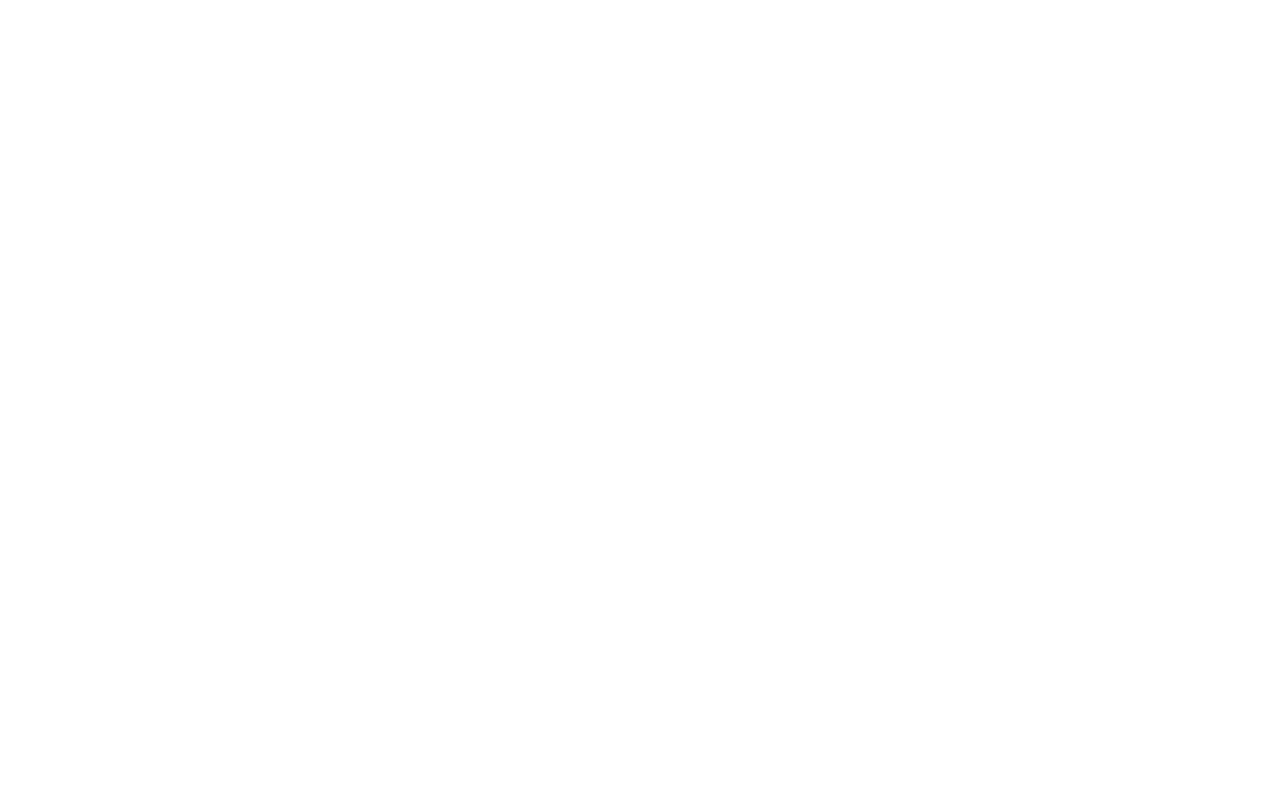
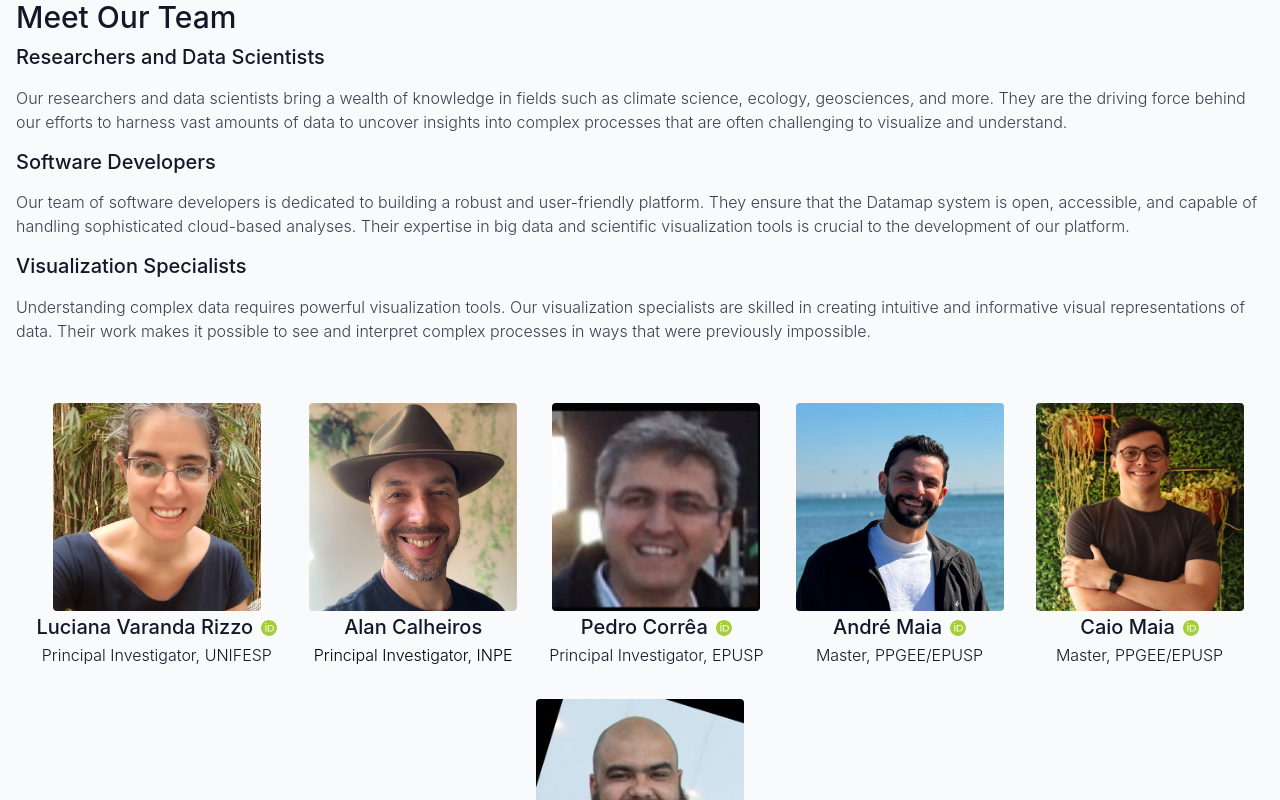
Before and after one commit to ardc-brazil/datamap-home-page, a Next.js app: page /h/project/about in a window 1280 px wide. Before the commit this address had no page. Shown: the part 500-1300 px from the top of the page. Before the commit the page ends 800 px from the top, so only its background shows below. Built offline with nearby package versions, Linux system fonts and the light colour scheme; no server answers.

Commit message:
Set basepath

```diff
--- a/components/Footer.tsx
+++ b/components/Footer.tsx
@@ -16,7 +16,7 @@ export function Footer(props: FooterProps) {
         <div className="grid grid-rows-1 md:grid-flow-col px-8 gap-4">
           <div className="row-span-2">
             <Link href="/">
-              <Image src="/img/logo.svg" alt="DataMap" className="md:px-6 w-60 " width={0} height={0} />
+              <Image src="/h/img/logo.svg" alt="DataMap" className="md:px-6 w-60 " width={0} height={0} />
             </Link>
             <p className="md:px-12 py-8">
               Have an account?{" "}
@@ -73,25 +73,25 @@ export function Footer(props: FooterProps) {
         </div>
         <div className="p-12 flex flex-row gap-4 justify-center">
           <a href="https://www.usp.br/" target="_blank">
-            <Image width={100} height={0} className="grayscale hover:grayscale-0 inline-block w-24 self-center" src="/img/partners-supporters/usp-logo.png" alt="University of São Paulo (USP)" />
+            <Image width={100} height={0} className="grayscale hover:grayscale-0 inline-block w-24 self-center" src="/h/img/partners-supporters/usp-logo.png" alt="University of São Paulo (USP)" />
           </a>
           <a href="https://www.gov.br/inpe" target="_blank">
-            <Image width={100} height={0} className="grayscale hover:grayscale-0 inline-block w-16 self-center" src="/img/partners-supporters/inpe-logo.png" alt="National Institute for Space Research (INPE)" />
+            <Image width={100} height={0} className="grayscale hover:grayscale-0 inline-block w-16 self-center" src="/h/img/partners-supporters/inpe-logo.png" alt="National Institute for Space Research (INPE)" />
           </a>
           <a href="https://www.unicamp.br/" target="_blank">
-            <Image width={100} height={0} className="grayscale hover:grayscale-0 inline-block w-12 self-center" src="/img/partners-supporters/unicamp-logo.svg" alt="University of Campinas (Unicamp)" />
+            <Image width={100} height={0} className="grayscale hover:grayscale-0 inline-block w-12 self-center" src="/h/img/partners-supporters/unicamp-logo.svg" alt="University of Campinas (Unicamp)" />
           </a>
           <a href="https://datacite.org/" target="_blank">
-            <Image width={100} height={0} className="grayscale hover:grayscale-0 inline-block w-32 self-center" src="/img/partners-supporters/datacite-logo.png" alt="DataCite" />
+            <Image width={100} height={0} className="grayscale hover:grayscale-0 inline-block w-32 self-center" src="/h/img/partners-supporters/datacite-logo.png" alt="DataCite" />
           </a>
           <a href="https://www.shell.com.br/" target="_blank">
-            <Image width={100} height={0} className="grayscale hover:grayscale-0 inline-block w-7 self-center" src="/img/partners-supporters/shell-logo.png" alt="Shell" />
+            <Image width={100} height={0} className="grayscale hover:grayscale-0 inline-block w-7 self-center" src="/h/img/partners-supporters/shell-logo.png" alt="Shell" />
           </a>
           <a href="https://fapesp.br/" target="_blank">
-            <Image width={100} height={0} className="grayscale hover:grayscale-0 inline-block w-24 h-fit self-center" src="/img/partners-supporters/fapesp-logo.png" alt="São Paulo Research Foundation (Fapesp)" />
+            <Image width={100} height={0} className="grayscale hover:grayscale-0 inline-block w-24 h-fit self-center" src="/h/img/partners-supporters/fapesp-logo.png" alt="São Paulo Research Foundation (Fapesp)" />
           </a>
           <a href="https://www.arm.gov/" target="_blank">
-            <Image width={100} height={0} className="grayscale hover:grayscale-0 inline-block w-24 self-center" src="/img/partners-supporters/arm-logo.png" alt="Atmospheric Radiation Measurement (ARM)" />
+            <Image width={100} height={0} className="grayscale hover:grayscale-0 inline-block w-24 self-center" src="/h/img/partners-supporters/arm-logo.png" alt="Atmospheric Radiation Measurement (ARM)" />
           </a>
         </div>
       </div>
--- a/components/Layout.tsx
+++ b/components/Layout.tsx
@@ -15,7 +15,7 @@ export default function HomePage(props: Props) {
     <div className="">
       <Head>
         <title>DataMap</title>
-        <link rel="icon" href="/favicon.ico" />
+        <link rel="icon" href="/h/favicon.ico" />
         <meta charSet="utf-8"></meta>
         <meta name="viewport" content="width=device-width, initial-scale=1.0"></meta>
       </Head>
--- a/components/Navbar/Navbar.tsx
+++ b/components/Navbar/Navbar.tsx
@@ -9,7 +9,7 @@ export function Navbar() {
       <div className="mx-auto w-full px-2 backdrop-blur-md bg-primary-50/90">
         <div className="flex items-center py-1 h-16">
           <Link href="/" className="pl-6 py-4">
-            <Image width={0} height={0} src="/img/logo.svg" alt="DataMap" className="w-fit h-9" />
+            <Image width={0} height={0} src="/h/img/logo.svg" alt="DataMap" className="w-fit h-9" />
           </Link>
 
           <HiddenNav items={["Search", "Tools", "Support"]}>
--- a/components/ResearcherProfile.tsx
+++ b/components/ResearcherProfile.tsx
@@ -12,7 +12,7 @@ interface ResearcherProps {
 export function ResearcherProfile(props: ResearcherProps) {
 
     function profilePictureUrl() {
-        return props.profile.profilePicture ?? "/img/researcher-profile/default-profile.webp"
+        return props.profile.profilePicture ?? "/h/img/researcher-profile/default-profile.webp"
     }
 
     function ResearcherContainer() {
@@ -23,7 +23,7 @@ export function ResearcherProfile(props: ResearcherProps) {
                 </div>
                 <Image width={100} height={0} className="rounded w-52 h-52" src={profilePictureUrl()} alt={`${props.profile.name} - ${props.profile.role}`} />
                 <h5 className="text-center">{props.profile.name}{props.profile.orcid &&
-                    <Image width={0} height={0} src="/img/orcid-logo.svg" className="w-4 inline-block ml-2" alt="ORCID link" />
+                    <Image width={0} height={0} src="/h/img/orcid-logo.svg" className="w-4 inline-block ml-2" alt="ORCID link" />
                 }</h5>
                 <span className="font-light">{props.profile.role}</span>
             </div>
--- a/next.config.js
+++ b/next.config.js
@@ -5,4 +5,5 @@ module.exports = {
   env: {
     NEXT_PUBLIC_DATAMAP_BASE_URL: process.env.NEXT_PUBLIC_DATAMAP_BASE_URL,
   },
+  basePath: '/h',
 };
--- a/pages/project/partners-and-supporters.tsx
+++ b/pages/project/partners-and-supporters.tsx
@@ -17,13 +17,13 @@ export default function PartnersAndSupporters() {
 
             <div className="flex flex-row gap-8 justify-center p-8">
                 <a href="https://www.usp.br/" target="_blank">
-                    <Image width={100} height={0} className="grayscale hover:grayscale-0 inline-block w-64 self-center" src="/img/partners-supporters/usp-logo.png" alt="University of São Paulo (USP)" />
+                    <Image width={100} height={0} className="grayscale hover:grayscale-0 inline-block w-64 self-center" src="/h/img/partners-supporters/usp-logo.png" alt="University of São Paulo (USP)" />
                 </a>
                 <a href="https://www.gov.br/inpe" target="_blank">
-                    <Image width={100} height={0} className="grayscale hover:grayscale-0 inline-block w-40 self-center" src="/img/partners-supporters/inpe-logo.png" alt="National Institute for Space Research (INPE)" />
+                    <Image width={100} height={0} className="grayscale hover:grayscale-0 inline-block w-40 self-center" src="/h/img/partners-supporters/inpe-logo.png" alt="National Institute for Space Research (INPE)" />
                 </a>
                 <a href="https://www.unicamp.br/" target="_blank">
-                    <Image width={100} height={0} className="grayscale hover:grayscale-0 inline-block w-28 self-center" src="/img/partners-supporters/unicamp-logo.svg" alt="University of Campinas (Unicamp)" />
+                    <Image width={100} height={0} className="grayscale hover:grayscale-0 inline-block w-28 self-center" src="/h/img/partners-supporters/unicamp-logo.svg" alt="University of Campinas (Unicamp)" />
                 </a>
             </div>
 
@@ -33,13 +33,13 @@ export default function PartnersAndSupporters() {
             </p>
             <div className="flex flex-row gap-8 justify-center p-4">
                 <a href="https://datacite.org/" target="_blank">
-                    <Image width={100} height={0} className="grayscale hover:grayscale-0 inline-block w-64 self-center" src="/img/partners-supporters/datacite-logo.png" alt="DataCite" />
+                    <Image width={100} height={0} className="grayscale hover:grayscale-0 inline-block w-64 self-center" src="/h/img/partners-supporters/datacite-logo.png" alt="DataCite" />
                 </a>
                 <a href="https://www.shell.com.br/" target="_blank">
-                    <Image width={100} height={0} className="grayscale hover:grayscale-0 inline-block w-20 self-center" src="/img/partners-supporters/shell-logo.png" alt="Shell" />
+                    <Image width={100} height={0} className="grayscale hover:grayscale-0 inline-block w-20 self-center" src="/h/img/partners-supporters/shell-logo.png" alt="Shell" />
                 </a>
                 <a href="https://fapesp.br/" target="_blank">
-                    <Image width={100} height={0} className="grayscale hover:grayscale-0 inline-block w-64 h-fit self-center" src="/img/partners-supporters/fapesp-logo.png" alt="São Paulo Research Foundation (Fapesp)" />
+                    <Image width={100} height={0} className="grayscale hover:grayscale-0 inline-block w-64 h-fit self-center" src="/h/img/partners-supporters/fapesp-logo.png" alt="São Paulo Research Foundation (Fapesp)" />
                 </a>
             </div>
             <h3>Collaboration</h3>
@@ -48,7 +48,7 @@ export default function PartnersAndSupporters() {
             </p>
             <div className="flex flex-row gap-8 justify-center p-4">
                 <a href="https://www.arm.gov/" target="_blank">
-                    <Image width={100} height={0} className="grayscale hover:grayscale-0 inline-block w-64 self-center" src="/img/partners-supporters/arm-logo.png" alt="Atmospheric Radiation Measurement (ARM)" />
+                    <Image width={100} height={0} className="grayscale hover:grayscale-0 inline-block w-64 self-center" src="/h/img/partners-supporters/arm-logo.png" alt="Atmospheric Radiation Measurement (ARM)" />
                 </a>
             </div>
 
--- a/public/data/researchers.json
+++ b/public/data/researchers.json
@@ -3,37 +3,37 @@
     {
       "name": "Luciana Varanda Rizzo",
       "role": "Principal Investigator, UNIFESP",
-      "profilePicture": "/img/researcher-profile/luciana-varanda-rizzo-profile.jpg",
+      "profilePicture": "/h/img/researcher-profile/luciana-varanda-rizzo-profile.jpg",
       "orcid": "0000-0002-1748-6997"
     },
     {
       "name": "Alan Calheiros",
       "role": "Principal Investigator, INPE",
-      "profilePicture": "/img/researcher-profile/alan-calheiros-profile.png"
+      "profilePicture": "/h/img/researcher-profile/alan-calheiros-profile.png"
     },
     {
       "name": "Pedro Corrêa",
       "role": "Principal Investigator, EPUSP",
-      "profilePicture": "/img/researcher-profile/pedro-correa-profile.png",
+      "profilePicture": "/h/img/researcher-profile/pedro-correa-profile.png",
       "orcid": "0000-0002-8743-4244"
     },
     {
       "name": "André Maia",
       "role": "Master, PPGEE/EPUSP",
       "orcid": "0000-0002-6356-145X",
-      "profilePicture": "/img/researcher-profile/andre-maia-profile.jpg"
+      "profilePicture": "/h/img/researcher-profile/andre-maia-profile.jpg"
     },
     {
       "name": "Caio Maia",
       "role": "Master, PPGEE/EPUSP",
       "orcid": "0000-0002-2106-114X",
-      "profilePicture": "/img/researcher-profile/caio-maia-profile.jpeg"
+      "profilePicture": "/h/img/researcher-profile/caio-maia-profile.jpeg"
     },
     {
       "name": "Wellingthon Queiroz (Tony Dias)",
       "role": "Master, PPGEE/EPUSP",
       "orcid": "0000-0001-6876-3731",
-      "profilePicture": "/img/researcher-profile/wellingthon-queiroz-tony-dias-profile.jpeg"
+      "profilePicture": "/h/img/researcher-profile/wellingthon-queiroz-tony-dias-profile.jpeg"
     }
 
   ]
```
